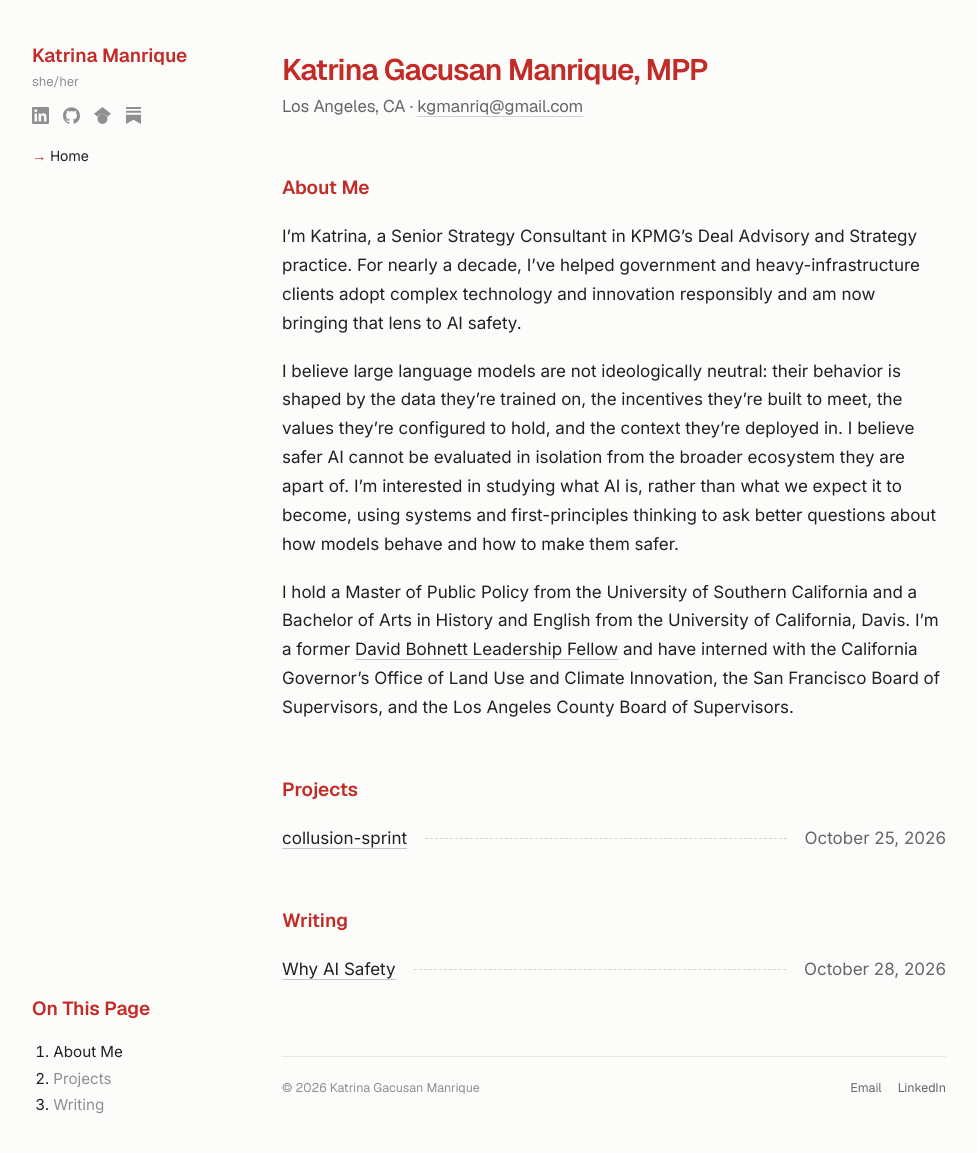
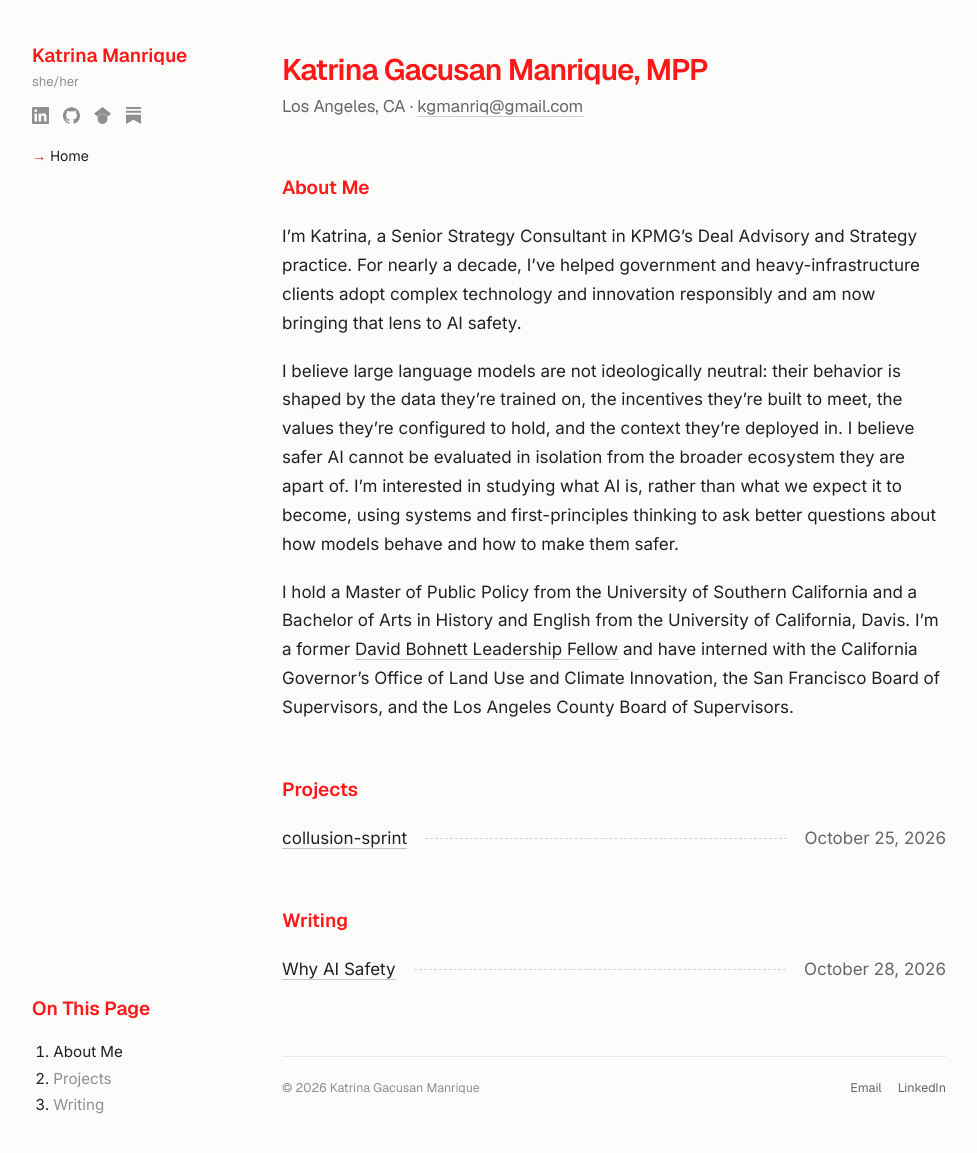
Before and after one commit to kgmanriq/kgmanriq.github.io, a Jekyll site: the page built from index.html, in a window 1280 px wide and 1163 px high. Shown: the top 1153 px of the window, without its empty margins (16-993 px from the left). Built offline with Jekyll 4.4.1, drawn with Linux system fonts in a browser that asks for light colours.

Commit message:
Accent and headings #FF1818
Co-Authored-By: Claude Opus 5.5 <noreply@anthropic.com>
Claude-Session: https://claude.ai/code/session_01EuuEgRVzQ3seSDn6GstdDW

```diff
--- a/assets/css/style.css
+++ b/assets/css/style.css
@@ -5,9 +5,9 @@
   --muted: #666666;
   --faint: #8f8f8f;
   --line: #e8e8e5;
-  --accent: #c22b26;
-  --heading: #c22b26;
-  --accent-soft: #fbeceb;
+  --accent: #FF1818;
+  --heading: #FF1818;
+  --accent-soft: #ffeaea;
   --serif: "Geist", "Helvetica Neue", Helvetica, Arial, sans-serif;
   --sans: "Geist", "Helvetica Neue", Helvetica, Arial, sans-serif;
   --body: "Inter", "Helvetica Neue", Helvetica, Arial, sans-serif;
@@ -93,7 +93,7 @@ p { margin: 0 0 1.1em; }
 /* ---------- Tiles ---------- */
 .tiles { display: grid; grid-template-columns: repeat(3, 1fr); gap: 14px; margin-bottom: 8px; clear: none; }
 .tile { display: flex; flex-direction: column; background: #fff; border: 1px solid var(--line); border-radius: 10px; overflow: hidden; text-decoration: none; color: var(--text); transition: border-color .15s, transform .15s; }
-.tile:hover { color: var(--text); border-color: rgba(194, 43, 38, .5); transform: translateY(-2px); }
+.tile:hover { color: var(--text); border-color: rgba(255, 24, 24, .5); transform: translateY(-2px); }
 .tile-img { width: 100%; aspect-ratio: 16 / 9; object-fit: cover; display: block; border-bottom: 1px solid var(--line); }
 .tile-body { padding: 14px 15px 16px; display: flex; flex-direction: column; flex: 1; }
 .tile-meta { font-family: var(--sans); font-size: .68rem; color: var(--faint); margin: 0 0 6px; }
```
